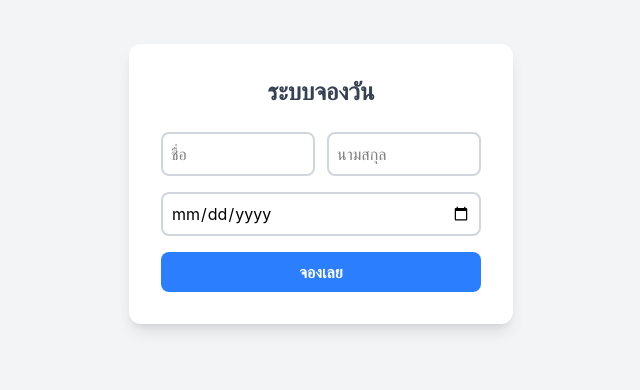
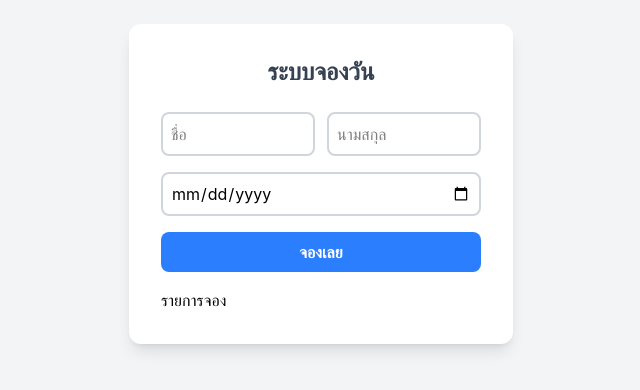
Before and after one commit to Gwitthawat/BookSystem, a React (Vite) app in the folder booking-front/: page / in a window 1280 px wide. Shown: the part 216-606 px from the top of the page, without its empty margins (319-959 px from the left). Built offline with nearby package versions, Linux system fonts and the light colour scheme.

Commit message:
update submit onClick and Show List

```diff
--- a/booking-front/src/component/Bookingform.jsx
+++ b/booking-front/src/component/Bookingform.jsx
@@ -4,31 +4,39 @@ export default function Form() {
   const [firstname, setFirstname] = useState("");
   const [lastname, setLastname] = useState("");
   const [date, setDate] = useState("");
+  const [booking, setBooking] = useState([]);
 
   return (
     <div className="min-h-screen flex items-center justify-center bg-gray-100">
       <div className="bg-white p-8 rounded-xl shadow-lg w-96">
-
         {/* หัวข้อ */}
         <h1 className="text-2xl font-bold text-center text-gray-700 mb-6">
           ระบบจองวัน
         </h1>
 
-        <form onSubmit={(e) => e.preventDefault()} className="flex flex-col gap-4">
-
+        <form
+          onSubmit={(e) => {
+            e.preventDefault();
+            setBooking([...booking, { firstname, lastname, date }]);
+            setFirstname("");
+            setLastname("");
+            setDate("");
+          }}
+          className="flex flex-col gap-4"
+        >
           {/* ชื่อ - นามสกุล */}
           <div className="flex gap-3">
             <input
               className="border-2 border-gray-300 rounded-lg p-2 w-full focus:outline-none focus:border-blue-400"
               placeholder="ชื่อ"
               value={firstname}
-              onChange={e => setFirstname(e.target.value)}
+              onChange={(e) => setFirstname(e.target.value)}
             />
             <input
               className="border-2 border-gray-300 rounded-lg p-2 w-full focus:outline-none focus:border-blue-400"
               placeholder="นามสกุล"
               value={lastname}
-              onChange={e => setLastname(e.target.value)}
+              onChange={(e) => setLastname(e.target.value)}
             />
           </div>
 
@@ -37,7 +45,7 @@ export default function Form() {
             className="border-2 border-gray-300 rounded-lg p-2 w-full focus:outline-none focus:border-blue-400"
             type="date"
             value={date}
-            onChange={e => setDate(e.target.value)}
+            onChange={(e) => setDate(e.target.value)}
           />
 
           {/* ปุ่ม Save */}
@@ -47,7 +55,10 @@ export default function Form() {
           >
             จองเลย
           </button>
-
+          <h1>รายการจอง</h1>
+          {booking.map((b,i) => (
+            <p key={i}>{b.firstname} {b.lastname} {b.date}</p>
+          ))}
         </form>
       </div>
     </div>
```
